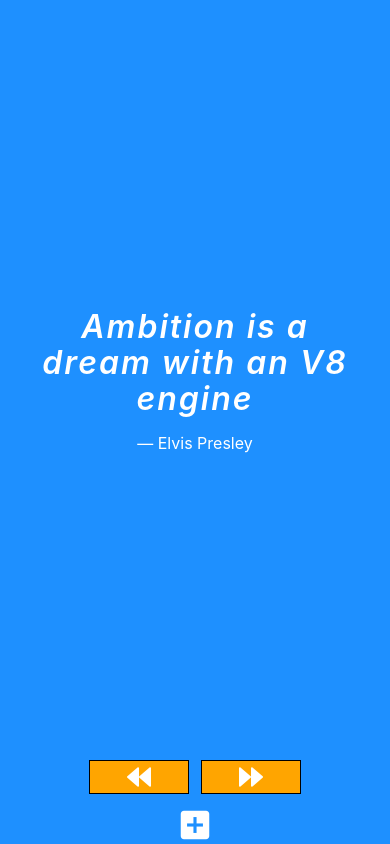
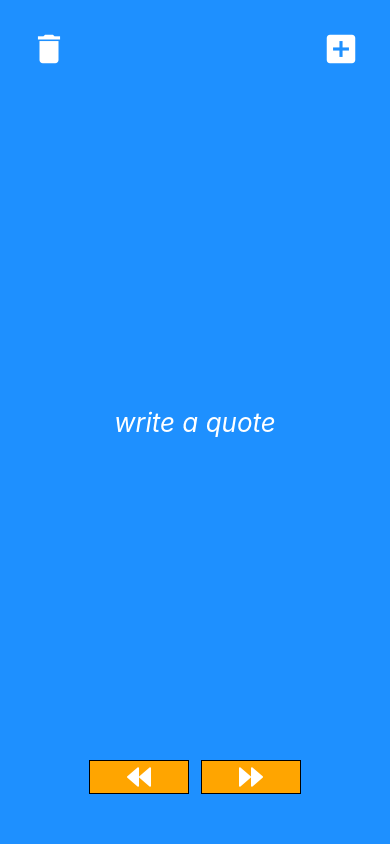
Before and after one commit to thisKonrad/react_native_quotes_app, a React Native app: screen / in a window 390 px wide. Built offline with nearby package versions, Linux system fonts and the light colour scheme.

Commit message:
start with the delete dialog

```diff
--- a/App.js
+++ b/App.js
@@ -8,28 +8,19 @@ import IconButton from './components/IconButton';
 import { AntDesign } from '@expo/vector-icons';
 import { MaterialIcons } from '@expo/vector-icons';
 import { StatusBar } from 'expo-status-bar';
-import { StyleSheet, View, Text, Pressable } from 'react-native';
-
-
-const data = [
-  { text: "Ambition is a dream with an V8 engine", author: "Elvis Presley" },
-  { text: "Erzähle mir nicht wie meine Chancen stehen", author: "Han Solo" },
-  { text: "Hendrix tat genau was ich wollte, ich konnte es nur nicht", author: "Jeff Beck" },
-];
+import { StyleSheet, View, Text, Modal } from 'react-native';
 
 
 export default function App() {
 
   const [index, setIndex] = useState(0);
   const [showNewQuoteDialog, setNewQuoteDialog] = useState(false);
-  const [quotes, setQuotes] = useState(data);
-
+  const [quotes, setQuotes] = useState([]);
 
   useEffect(() => {
     getQuotes();
   }, []);
 
-  const quote = quotes[index];
 
   const handleNextQuote = () => {
     setIndex((index) => (index + 1) % quotes.length);
@@ -42,10 +33,31 @@ export default function App() {
   const handleInputShow = () => {
     setNewQuoteDialog(true);
   }
+
+  /* :::: delete :::: */
+  const handleDeleteQuote = () => {
+    /*  Alert.alert('delete quote?', 'are you sure?', [
+       { text: 'm', style: 'cancel' },
+       { text: 'delete', style: 'destructive', onPress: deleteQuote() }
+     ]); */
+    <Modal></Modal>
+  }
+
+  const deleteQuote = () => {
+    const newQuotes = [...quotes];
+    newQuotes.splice(index, 1)
+    setQuotes(newQuotes);
+    setIndex(0);
+    /* :: save again in async storage :: */
+    saveQuotes(newQuotes);
+  }
+
   const handleCancelNewQuote = () => {
     setNewQuoteDialog(false);
   }
 
+
+  /* :::: submit :::: */
   const handleSubmit = (content, name) => {
     setNewQuoteDialog(false)
     const newQuotes = [...quotes, { text: content, author: name },];
@@ -70,28 +82,38 @@ export default function App() {
   }
 
 
+  /* when all quotes are deleted */
+  let content = <Text style={styles.noQuotesText}>write a quote</Text>;
+  /* ::: else:*/
+  if (quotes.length > 0) {
+    let quote = quotes[index];
+    content = <Quotes
+      text={quote.text}
+      author={quote.author} />
+  }
+
+
   return (
     <View style={styles.container}>
-      <Quotes
-        text={quote.text}
-        author={quote.author} />
-      {/*   <Pressable
-        onPress={handleInputShow}
-        style={styles.pressableNew}
-      >
-        <MaterialIcons
-          name='add-box'
-          size={38}
-          color='white' />
-      </Pressable> */}
+      {content}
+      <View style={styles.pressableNewQuote}>
         <IconButton
           onPress={handleInputShow}
           icon={<MaterialIcons
             name='add-box'
             size={38}
             color='white' />}
-        style={styles.pressableNew}
         />
+      </View>
+      <View style={styles.pressableDeleteQuote}>
+        <IconButton
+          onPress={handleDeleteQuote}
+          icon={<MaterialIcons
+            name='delete'
+            size={38}
+            color='white' />}
+        />
+      </View>
       <NewQuote
         show={showNewQuoteDialog}
         cancel={handleCancelNewQuote}
@@ -138,9 +160,19 @@ const styles = StyleSheet.create({
     width: 100,
   },
 
-  pressableNew: {
+  pressableNewQuote: {
     position: 'absolute',
     top: 30,
     right: 30,
-  }
+  },
+  pressableDeleteQuote: {
+    position: 'absolute',
+    top: 30,
+    left: 30,
+  },
+  noQuotesText: {
+    color: 'white',
+    fontSize: 26,
+    fontStyle: 'italic',
+  },
 });
```
Lines whose indentation alone changed are shown as unchanged.
